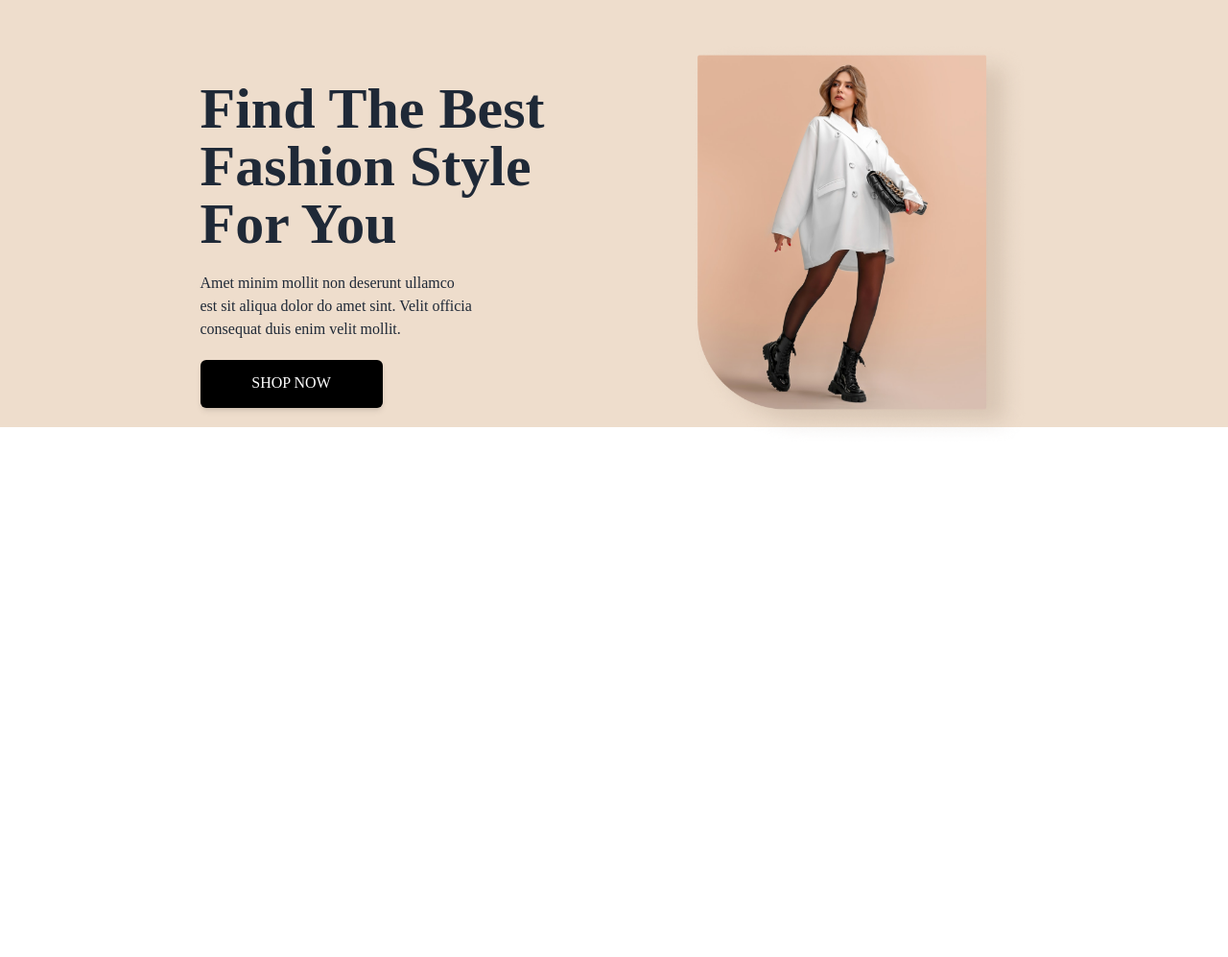
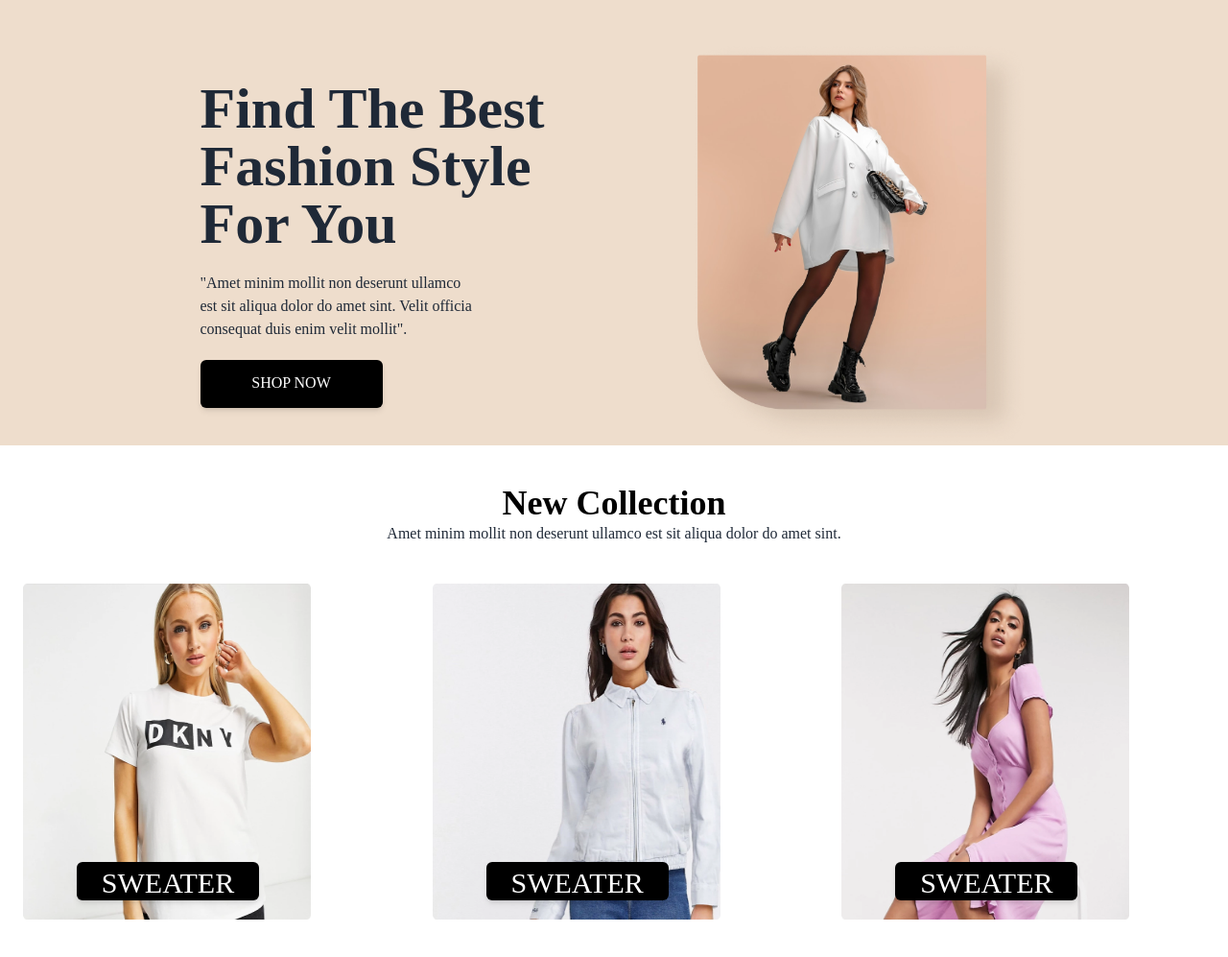
Before and after one commit to salmanpolok11/FIFASH, a plain HTML site: page index.html in a window 1280 px wide. Shown: the part 63-1060 px from the top of the page at 96% size. Before the commit the page ends 800 px from the top, so only its background shows below. Drawn offline with nearby package versions, Linux system fonts and the light colour scheme; a web font is replaced by a local one.

Commit message:
added card section

```diff
--- a/index.html
+++ b/index.html
@@ -24,11 +24,11 @@
 </style>
 </head>
 
-<body class="font-family">
+<body class="container mx-auto font-family">
 
   <!-- nav Releted desine -->
 
-  <div class="navbar bg-[#EDC;]">
+  <div class="  navbar  bg-[#EDC;]">
     <div class="navbar-start">
       <div class="dropdown">
         <label tabindex="0" class="btn btn-ghost lg:hidden">
@@ -64,7 +64,7 @@
 
   <!-- bannar section -->
 
-  <section class="lg:max-w-[1512px] lg:h-[440px] bg-[#EEDDCC]">
+  <section class="container mx-auto bg-[#EEDDCC]">
 
     <div class="lg:flex justify-center items-center pt-10 lg:space-x-20">
         <div class="space-y-5">
@@ -72,24 +72,63 @@
                Fashion Style <br>
                For You </h1>
                <p class="">
-                Amet minim mollit non deserunt ullamco <br>
+                "Amet minim mollit non deserunt ullamco <br>
                  est sit aliqua dolor do amet sint. Velit
                 officia <br>
-                 consequat duis enim velit mollit.
+                 consequat duis enim velit mollit".
               </p>
 
               <h1 class="lg:w-[190px] h-[50px] bg-black text-center text-white pt-3
               rounded-md  shadow-md">
                 SHOP NOW
               </h1>
-
         </div>
         <div>
           <img class="lg:w-[351px] " src="./img/Rectangle 6.png" alt="">
         </div>
+    </div>
+  </section>
+
+  <!-- card section -->
+
+  <section class="my-10">
+      <div class="text-center">
+        <h1 class="font-extrabold text-4xl text-black">New Collection</h1>
+        <h2>Amet minim mollit non deserunt ullamco est sit aliqua dolor do amet sint.</h2>
+      </div>
+
+      <!-- card -->
+      <div class="lg:grid grid-cols-3 justify-center">
+        <!-- 1card -->
+          <div class="relative my-10">
+            <img class="lg:w-[300px] lg:h-[350px] mx-6
+             " src="./img/Rectangle 14.png" alt="">
+            <h1 class="w-[190px] h-[40px] bg-black text-center text-white pt-1
+            rounded-md  shadow-md text-3xl absolute bottom-5 left-20">
+            SWEATER
+            </h1>
+          </div>
+        <!-- 1card -->
+          <div class="relative my-10">
+            <img class="lg:w-[300px] lg:h-[350px] mx-6"
+             src="./img/Rectangle 16.png" alt="">
+            <h1 class="w-[190px] h-[40px] bg-black text-center text-white pt-1
+            rounded-md  shadow-md text-3xl absolute bottom-5 left-20">
+            SWEATER
+            </h1>
+          </div>
+        <!-- 1card -->
+          <div class="relative my-10">
+            <img class="lg:w-[300px] lg:h-[350px] mx-6"
+            src="./img/Rectangle 18.png" alt="">
+            <h1 class="w-[190px] h-[40px] bg-black text-center text-white pt-1
+            rounded-md  shadow-md text-3xl absolute bottom-5 left-20">
+            SWEATER
+            </h1>
+          </div>
 
 
-    </div>
+      </div>
 
   </section>
 
```
